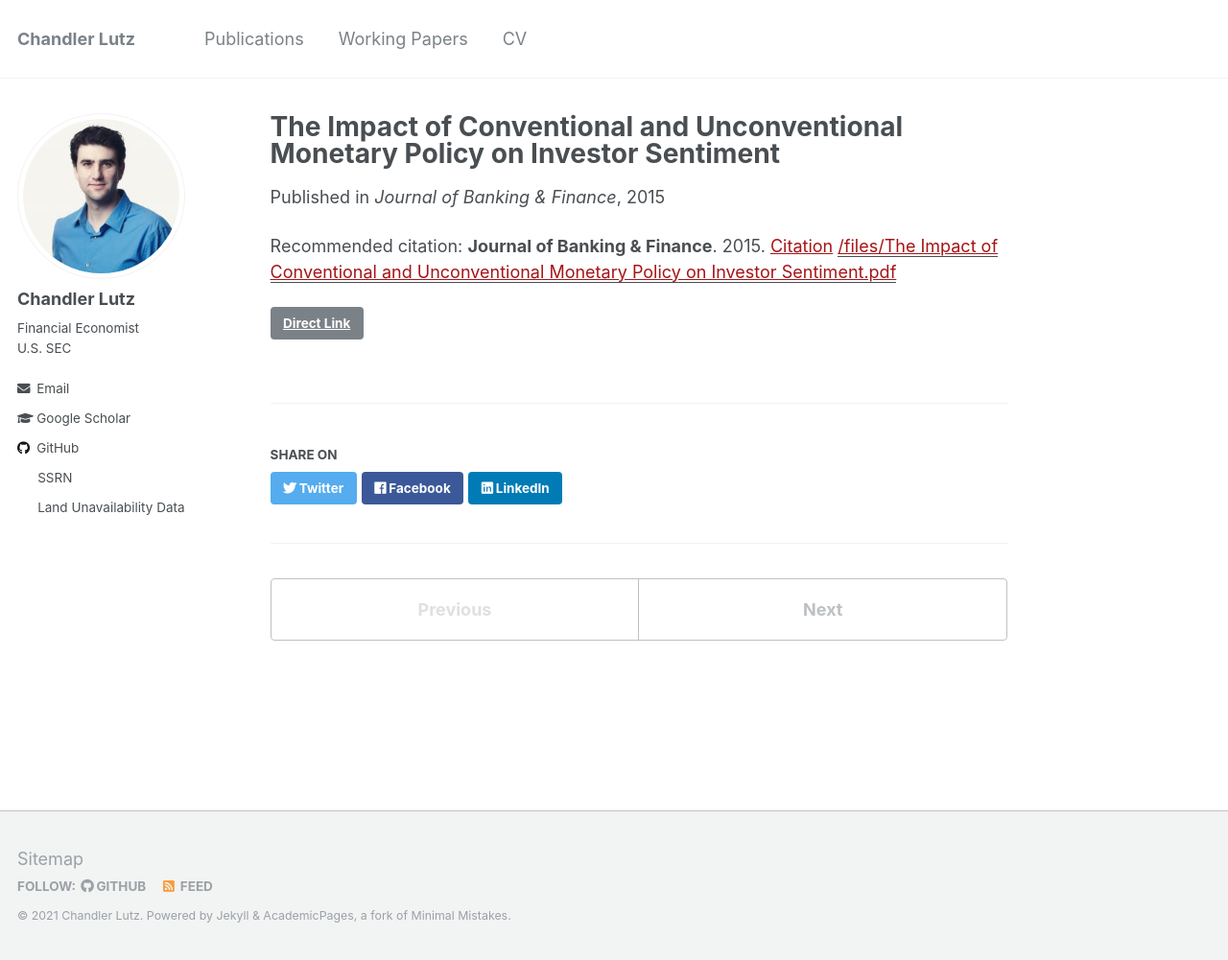
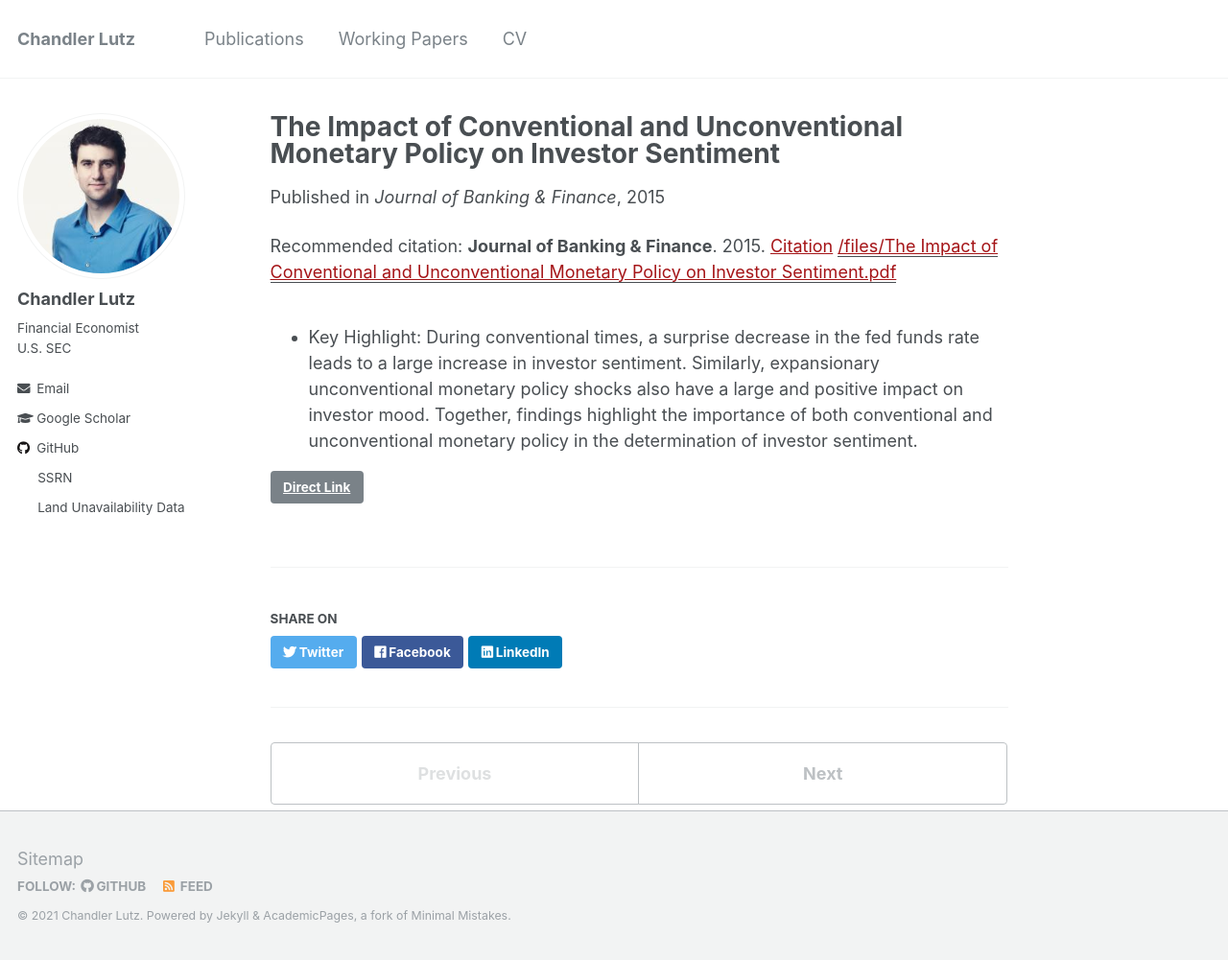
Before and after one commit to ChandlerLutz/ChandlerLutz.github.io, a Jekyll site: the page built from _publications/2015-impact-of-conventional-unconventional-monetary-policy-investor-sentiment.md, in a window 1280 px wide and 1001 px high. Shown: the whole window at 96% size. Built offline with Jekyll 4.4.1, drawn with Linux system fonts in a browser that asks for light colours.

Commit message:
Add key highlights to publications

```diff
--- a/_publications/2015-impact-of-conventional-unconventional-monetary-policy-investor-sentiment.md
+++ b/_publications/2015-impact-of-conventional-unconventional-monetary-policy-investor-sentiment.md
@@ -2,9 +2,11 @@
 title: "The Impact of Conventional and Unconventional Monetary Policy on Investor Sentiment"
 collection: publications
 permalink: /publication/2015-impact-of-conventional-unconventional-monetary-policy-investor-sentiment
-date: 2015-01-01
+date: 2015-12-01
 venue: 'Journal of Banking & Finance'
 paperurl: '/files/The Impact of Conventional and Unconventional Monetary Policy on Investor Sentiment.pdf'
 link: 'https://doi.org/10.1016/j.jbankfin.2015.08.019'
 citation: '<b>Journal of Banking & Finance</b>. 2015. <a href="https://scholar.google.com/scholar?hl=en&as_sdt=0%2C5&q=%22The+Impact+of+Conventional+and+Unconventional+Monetary+Policy+on+Investor+Sentiment%22&btnG=#d=gs_cit&u=%2Fscholar%3Fq%3Dinfo%3AzO-piuzuh68J%3Ascholar.google.com%2F%26output%3Dcite%26scirp%3D0%26hl%3Den">Citation</a>'
 ---
+
+* Key Highlight: During conventional times, a surprise decrease in the fed funds rate leads to a large increase in investor sentiment. Similarly, expansionary unconventional monetary policy shocks also have a large and positive impact on investor mood. Together, findings highlight the importance of both conventional and unconventional monetary policy in the determination of investor sentiment.
```
Also changed, not shown: _publications/2016-asymmetric-effects-of-investor-sentiment.md (+2 -0 lines), _publications/2016-systematically-important-banks-and-capital-requirements.md (+2 -0 lines).
